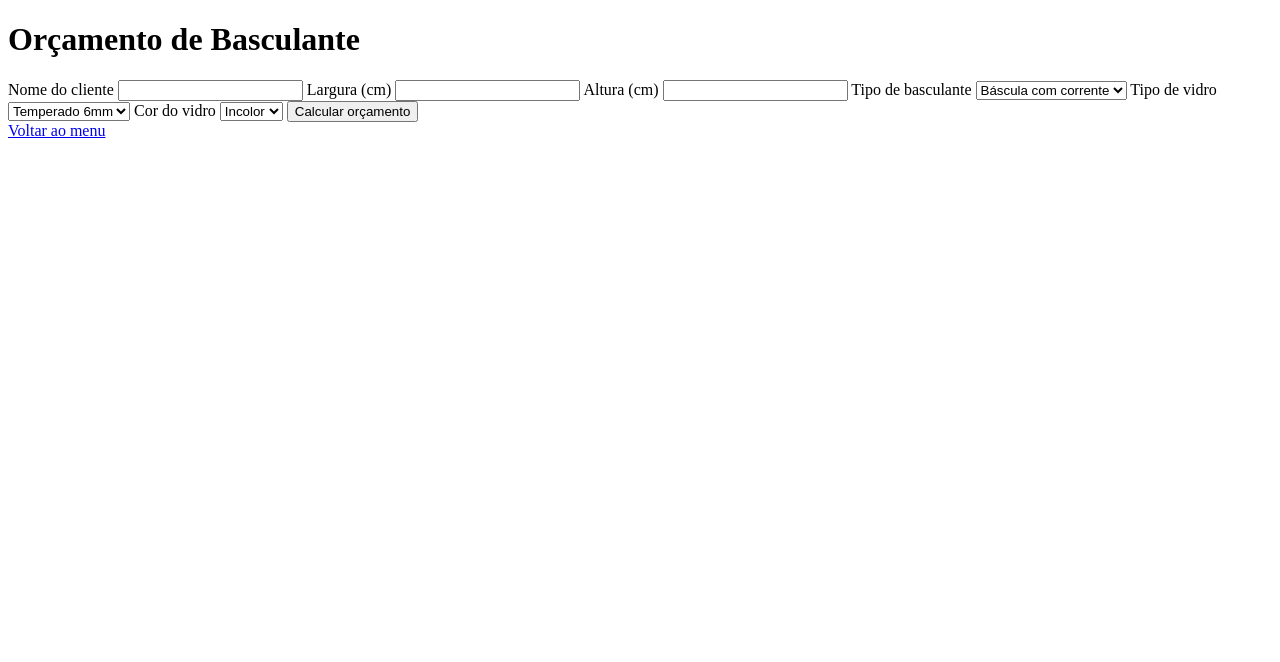
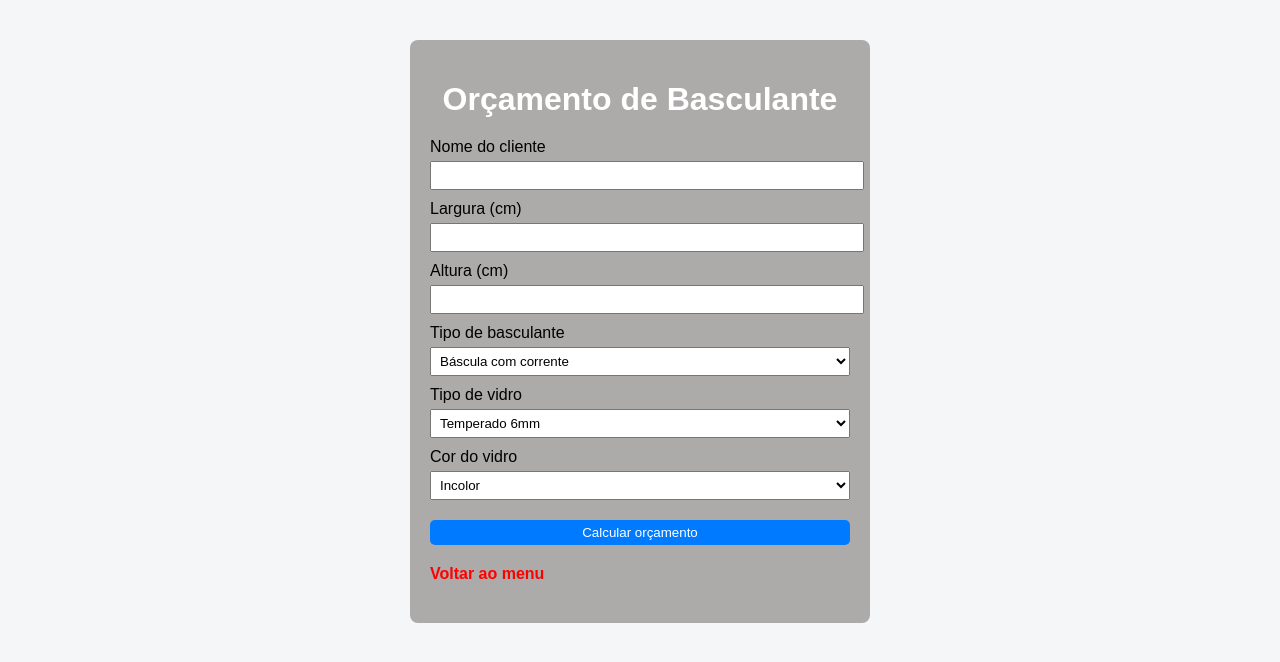
Before and after one commit to walyssoncampos/Projeto_Vidracaria, a plain HTML site: page basculante/index.html in a window 1280 px wide. Drawn offline with Linux system fonts and the light colour scheme; the site is published under a folder, as on GitHub Pages, so addresses that start at the root find nothing.

Commit message:
Atualização do dia 23/02

```diff
--- a/basculante/index.html
+++ b/basculante/index.html
@@ -4,7 +4,7 @@
     <meta charset="UTF-8">
     <meta name="viewport" content="width=device-width, initial-scale=1.0">
     <title>Orçamento de Basculante</title>
-    <link rel="stylesheet" href="/style_produtos.css">
+    <link rel="stylesheet" href="../style_produtos.css">
 </head>
 <body>
     <div class="container">
```
Also changed, not shown: box/index.html (+1 -1 lines), janela/index.html (+1 -1 lines), porta/index.html (+1 -1 lines).
